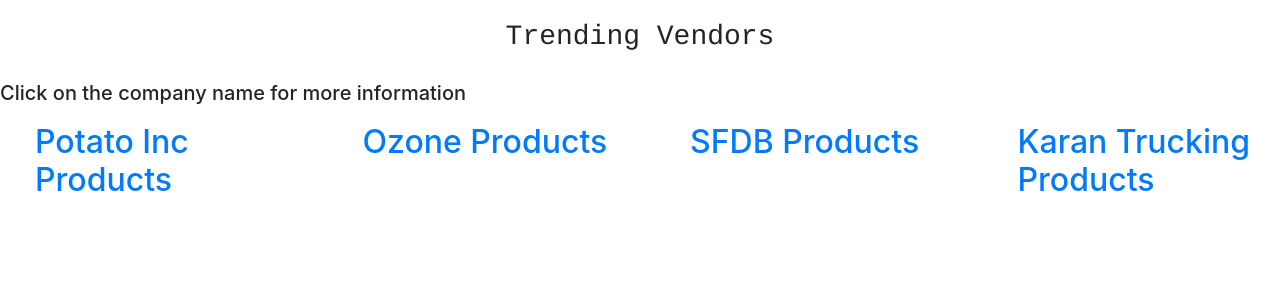
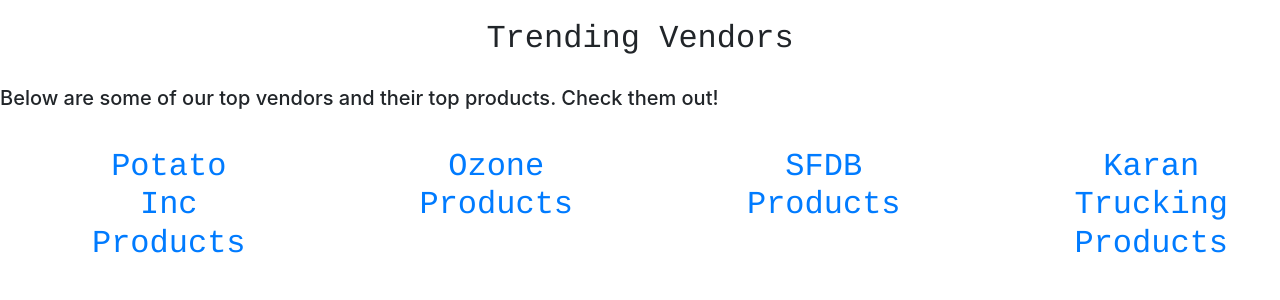
Before and after one commit to karan925/cmpe272-marketplace, a PHP site: page /companies_link.php in a window 1280 px wide. Shown: the part 54-354 px from the top of the page. Run offline with PHP 8.4, Linux system fonts and the light colour scheme; data that the repository does not hold is empty.

Commit message:
First commit on marketplace members

```diff
--- a/companies_link.php
+++ b/companies_link.php
@@ -48,7 +48,7 @@
   .name{
     font-weight: bold;
   }
-  h3{
+  h2{
     text-align: center;
     padding: 20px 50px;
     font-family: courier;
@@ -61,10 +61,10 @@
 </header>
 <body>
 
-<h3>Trending Vendors</h3>
+<h2>Trending Vendors</h2>
 
 
-<h5>Click on the company name for more information</h5>
+<h5>Below are some of our top vendors and their top products. Check them out! </h5>
 <?php
         $conn = new mysqli("us-cdbr-east-02.cleardb.com", "b74d7cacca644f", "96adc723","heroku_8c6c26a69cb9c50");
         if ($conn->connect_error) {
```
